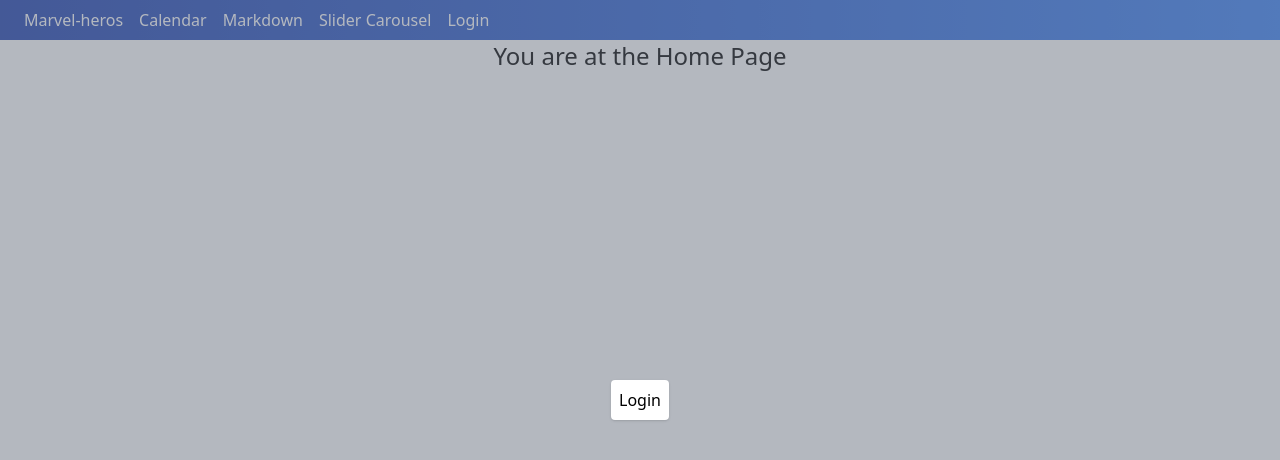
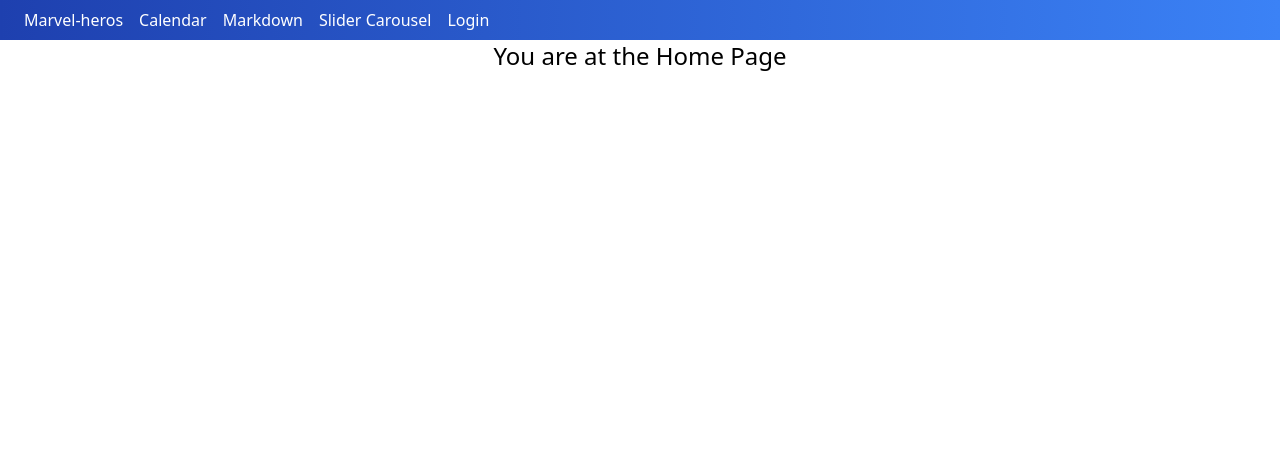
Before and after one commit to pmuzychenko/vue3-project, a Vue app: page / in a window 1280 px wide. Shown: the top 460 px of the page. Built offline with nearby package versions, Linux system fonts and the light colour scheme.

Commit message:
add emits as listeners for components

```diff
--- a/src/App.vue
+++ b/src/App.vue
@@ -1,9 +1,9 @@
 <template>
-  <AppHeader />
+  <AppHeader @openLoginModal="isLoginOpen = true" />
   <div class="w-full flex">
     <router-view></router-view>
   </div>
-  <LoginModal />
+  <LoginModal v-if="isLoginOpen" @closeLogin="isLoginOpen = false" />
 </template>
 
 <script>
@@ -11,5 +11,10 @@ import AppHeader from "./components/AppHeader.vue";
 import LoginModal from "./components/LoginModal";
 export default {
   components: { AppHeader, LoginModal },
+  data() {
+    return {
+      isLoginOpen: false,
+    };
+  },
 };
 </script>
--- a/src/components/AppHeader.vue
+++ b/src/components/AppHeader.vue
@@ -9,7 +9,7 @@
       class="mx-2"
       >{{ link.title }}</router-link
     >
-    <button class="mx-2">Login</button>
+    <button class="mx-2" @click="$emit('openLoginModal')">Login</button>
   </nav>
 </template>
 
--- a/src/components/LoginModal.vue
+++ b/src/components/LoginModal.vue
@@ -1,8 +1,7 @@
 <template>
-  <div v-if="isOpen">
   <section
     class="w-screen h-screen z-20 bg-gray-500 top-0 fixed opacity-50"
-      @click="isOpen = false"
+    @click="$emit('closeLogin')"
   ></section>
   <div class="absolute inset-0">
     <div class="flex h-full">
@@ -11,17 +10,10 @@
       </div>
     </div>
   </div>
-  </div>
 </template>
 
 <script>
-export default {
-  data() {
-    return {
-      isOpen: true,
-    };
-  },
-};
+export default {};
 </script>
 
 <style>
```
Lines whose indentation alone changed are shown as unchanged.
